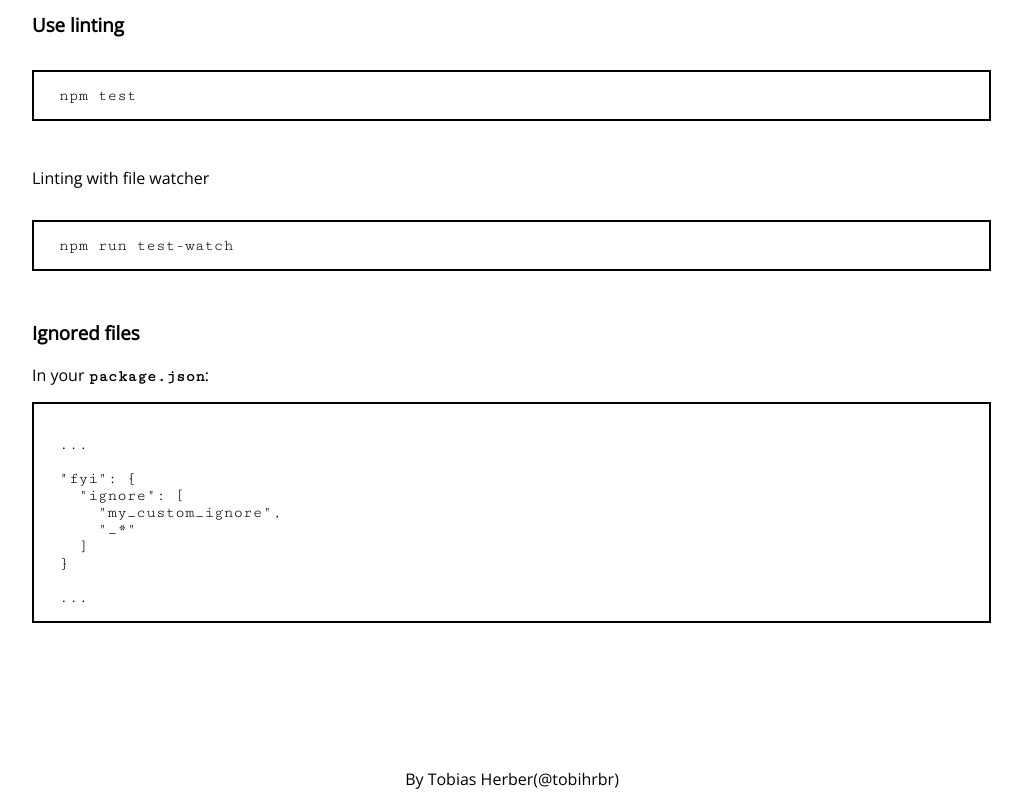
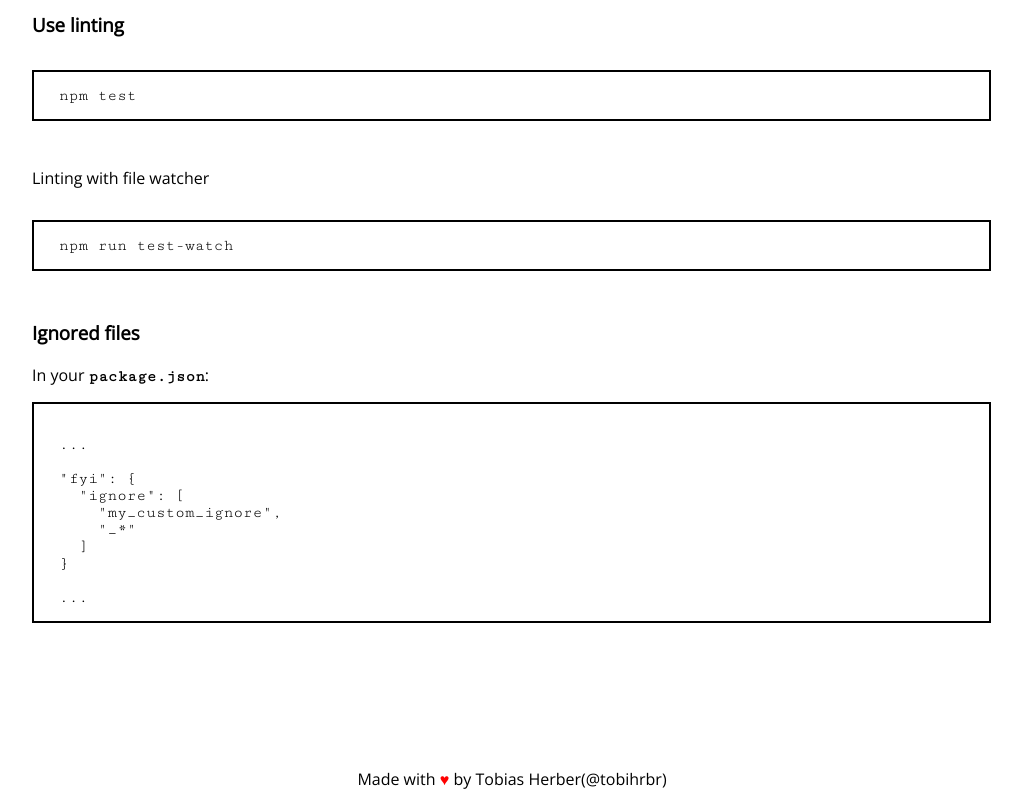
Before and after one commit to herber/fyi, a plain HTML site: page index.html in a window 1280 px wide. Shown: the part 1408-2208 px from the top of the page, without its empty margins (128-1150 px from the left). Drawn offline with nearby package versions, Linux system fonts and the light colour scheme; a script that the page names is missing.

Commit message:
add heart

```diff
--- a/index.html
+++ b/index.html
@@ -108,7 +108,7 @@
         </div>
 
         <div class="footer">
-            By <a href="http://twitter.com/tobihrbr">Tobias Herber(@tobihrbr)</a>
+            Made with <span style="color: red;">&hearts;</span> by <a href="http://twitter.com/tobihrbr">Tobias Herber(@tobihrbr)</a>
         </div>
 
         <script src="./main.js"></script>
```
